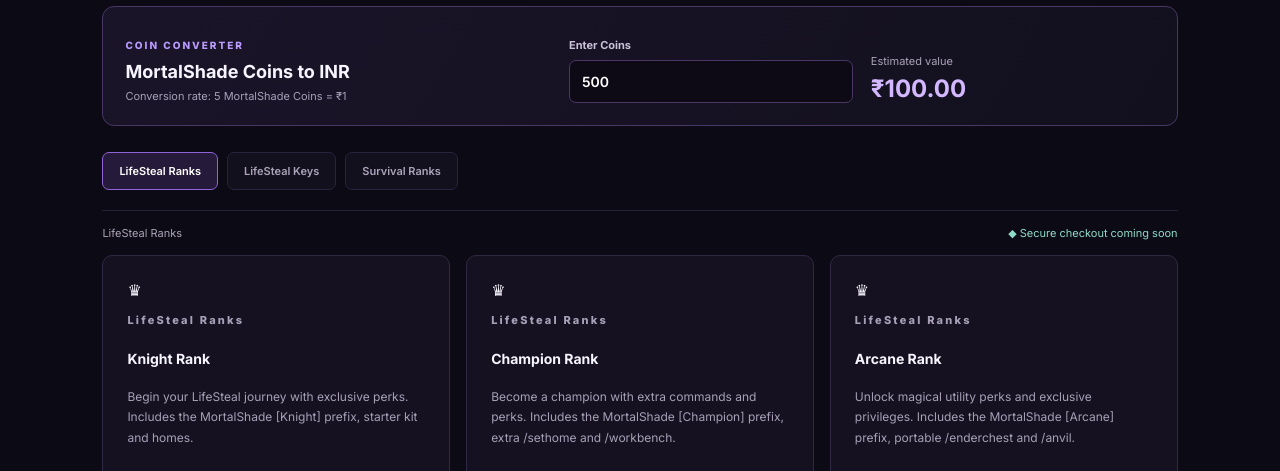
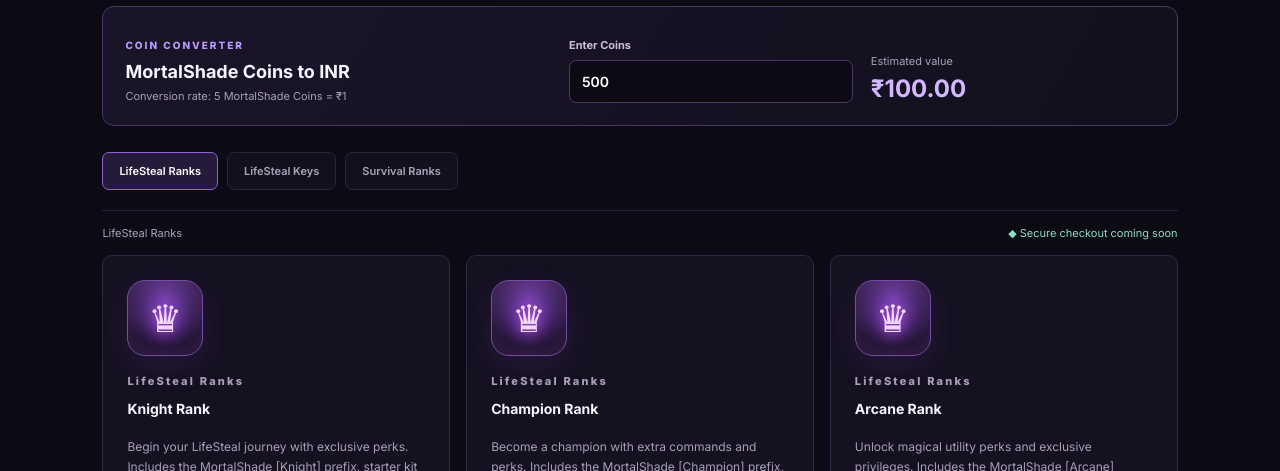
Before and after one commit to arjun1313425-spec/MortalShadeStore, a plain HTML site: page website/store.html in a window 1280 px wide. Shown: the part 479-950 px from the top of the page. Drawn offline with Linux system fonts and the light colour scheme.

Commit message:
Style custom rank and key product art

```diff
--- a/website/styles.css
+++ b/website/styles.css
@@ -84,3 +84,9 @@ footer p,.copyright{max-width:360px;color:#898297;font-size:10px;line-height:1.7
 .ip-copy span{font-size:12px;font-weight:700}.ip-copy small{color:#b69adf;font-size:8px;letter-spacing:.08em}.ip-copy.copied{border-color:#65e3b6}
 footer a:hover{color:#d4b8ff}
 @media(max-width:560px){.server-panel{align-items:stretch;flex-direction:column}.server-status,.ip-copy{width:100%}}
+
+/* Custom category artwork */
+.product-art{width:76px;height:76px;display:grid;place-items:center;margin-bottom:16px;border:1px solid #7450a4;border-radius:18px;background:radial-gradient(circle at 50% 25%,#7041a4,#21132f 70%);font-size:38px;box-shadow:0 10px 30px #8d43dc25,inset 0 0 22px #d98cff20}
+.rank-art{color:#f3d8ff;text-shadow:0 0 15px #d65bff,0 0 28px #7c38ff}
+.key-art{border-color:#a05ac7;background:radial-gradient(circle at 50% 25%,#8d2a9c,#21132f 70%);filter:drop-shadow(0 0 12px #d02bff55)}
+.product-card .eyebrow{margin:0}
```
